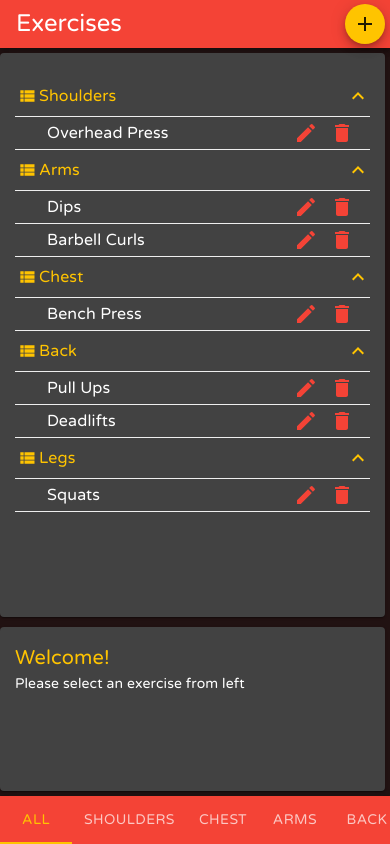
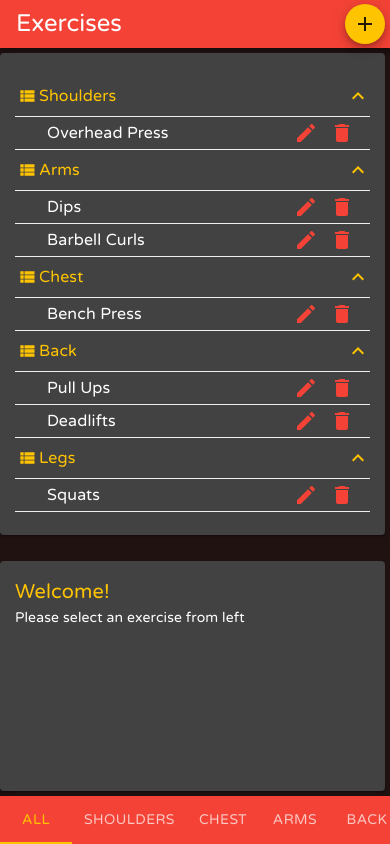
Before and after one commit to harsh-95/react-material-ui, a React (Create React App) app: page / in a window 390 px wide. Built offline with nearby package versions, Linux system fonts and the light colour scheme.

Commit message:
media queries for mobile view

```diff
--- a/src/components/Exercises/index.js
+++ b/src/components/Exercises/index.js
@@ -33,11 +33,30 @@ const styles = theme => ({
   },
   '@global':{
     'html,body,#root':{
-      height: '100%'
+      [theme.breakpoints.up('xs')]:{
+        height: '100%'
+      }
     }
   },
   container:{
-    height: 'calc(100% - 96px)'
+    [theme.breakpoints.up('sm')]:{
+      height: 'calc(100% - 96px)'
+    },
+    [theme.breakpoints.down('xs')]:{
+      height: 'auto',
+      minHeight: 'calc(100% - 96px)'
+    }
+  },
+  itemExerciseList:{
+    [theme.breakpoints.down('xs')]:{
+      height: '75%'
+    }
+  },
+  itemExerciseDesc:{
+    [theme.breakpoints.down('xs')]:{
+      minHeight: 224,
+      height: 'auto'
+    }
   }
 })
 
@@ -89,7 +108,7 @@ render(){
 
   return (
     <Grid container className={classes.container}>
-      <Grid item xs={12} sm={6} md={4} lg={3}>
+      <Grid item className={classes.itemExerciseList} xs={12} sm={6} md={4} lg={3}>
         <Paper className={classes.paper}>
           {/* {exercises.map(([group, exercises], i) =>
             !category || category === group ? (
@@ -151,7 +170,7 @@ render(){
     </List>
         </Paper>
       </Grid>
-      <Grid item xs>
+      <Grid item className={classes.itemExerciseDesc} xs>
         <Paper className={classes.paper}>
         {editMode
         ? <Form muscles={muscles}
```
